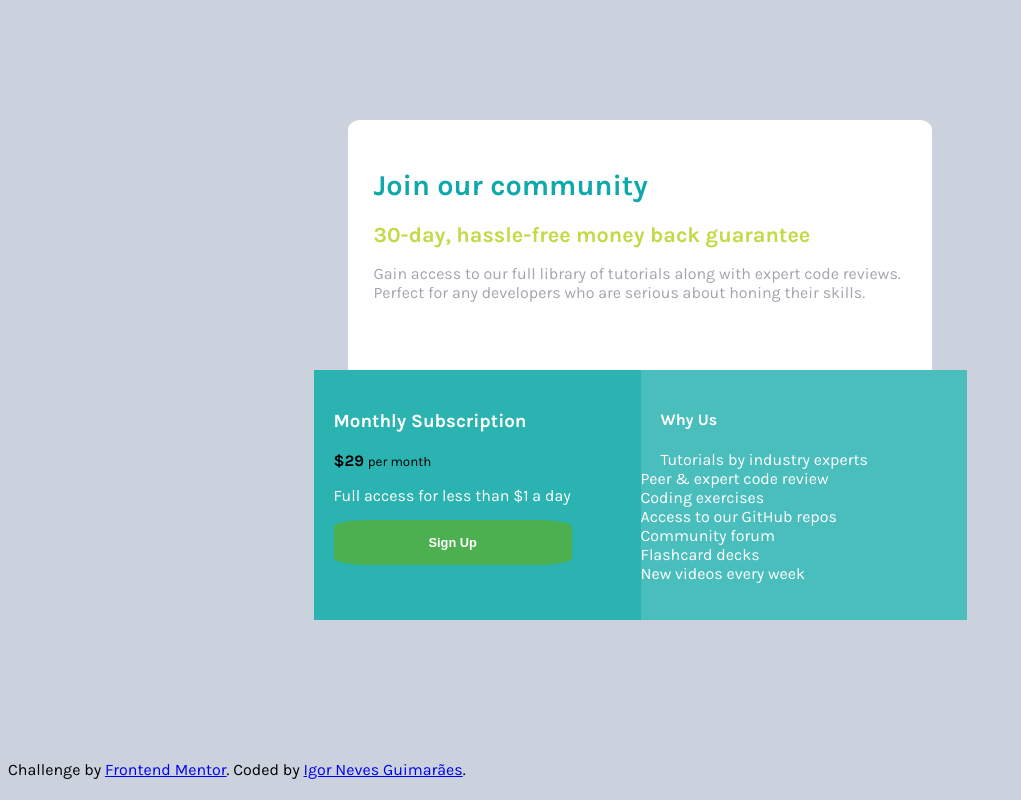
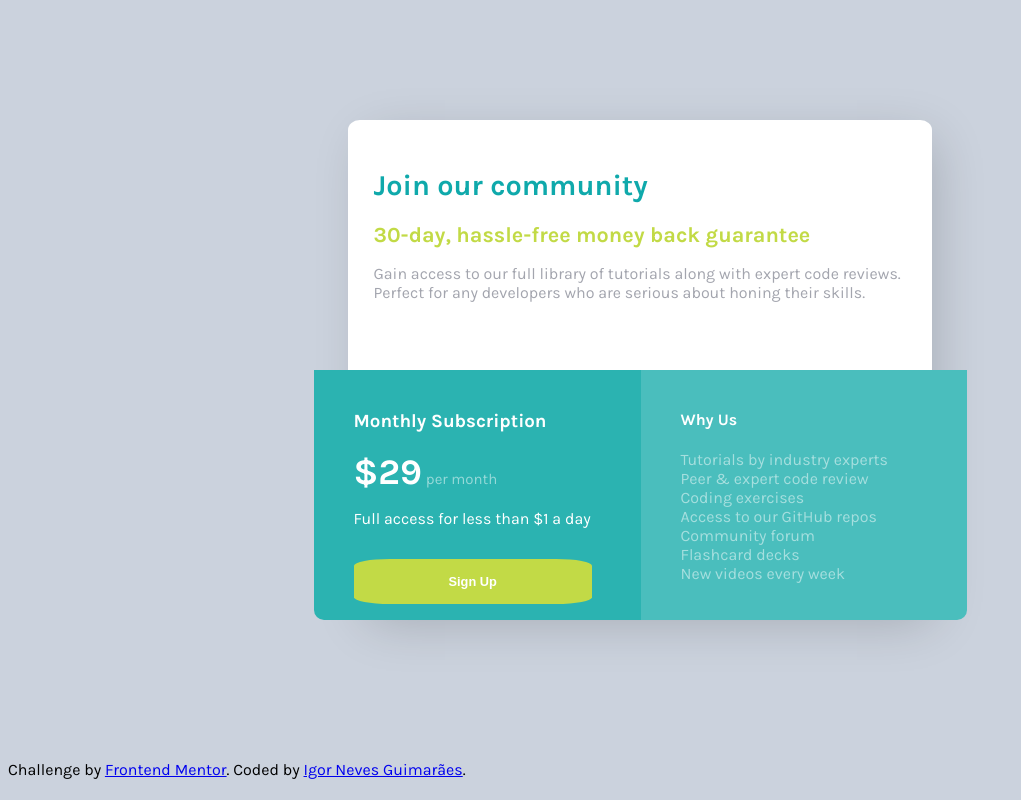
Before and after one commit to igornevesg/second-project, a plain HTML site: page index.html in a window 1280 px wide. Shown: the whole page, without its empty margins (0-1021 px from the left). Drawn offline with Linux system fonts and the light colour scheme.

Commit message:
falta ser responsivo

```diff
--- a/index.html
+++ b/index.html
@@ -20,24 +20,25 @@
   Perfect for any developers who are serious about honing their skills.</p>
 </div>
 <div class="item-2">
-  <h3 class="space">Monthly Subscription</h3>
+  <h3 class="cont1">Monthly Subscription</h3>
 
-  <p class="space"><b>&dollar;29</b> <small>per month</small></p>
+  <p class="price"><big><b>&dollar;29</big></b></p>
+  <span class="small"><small>per month</small></span>
 
-  <span class="space">Full access for less than &dollar;1 a day</span>
+  <p class="cont1">Full access for less than &dollar;1 a day</p>
 
   <button class="button" onclick="alert('Hello World!')"type="button" accesskey="g">Sign Up</button>
 </div>
 <div class="item-3">
-  <h4 class="space">Why Us</h4>
+  <h4 class="cont2">Why Us</h4>
 
-  <span class="space">Tutorials by industry experts<br/>
-  Peer &amp; expert code review<br/>
-  Coding exercises<br/>
-  Access to our GitHub repos<br/>
-  Community forum<br/>
-  Flashcard decks<br/>
-  New videos every week</span>
+  <span class="br">Tutorials by industry experts<br/></span>
+  <span class="br">Peer &amp; expert code review<br/></span>
+  <span class="br">Coding exercises<br/></span>
+  <span class="br">Access to our GitHub repos<br/></span>
+  <span class="br">Community forum<br/></span>
+  <span class="br">Flashcard decks<br/></span>
+  <span class="br">New videos every week<br/></span>
 </div>
 </main>
 
--- a/style.css
+++ b/style.css
@@ -32,22 +32,50 @@ color: hsl(229, 6%, 66%);
 font-size: 1em;
 }
 
-.space {
-margin-left: 20px;
+.cont1 {
+display: column;
+margin-left: 40px;
+text-align: justify;
+color: white;
+}
+
+.cont2 {
+margin-left: 40px;
+text-align: justify;
+}
+
+.price {
+display: inline;
+color: white;
+font-size: 30px;
+font-weight: 700;
+margin-left: 40px;
+}
+
+.small {
+color: white;
+font-size: 18px;
+color: rgba(255, 255, 255, 0.5);
+}
+
+.br {
+margin-left: 40px;
+text-align: jusfity;
+transform: translate (50px, 0px);
+color: rgba(255, 255, 255, 0.5);
 }
 
 .button {
-  background-color: #4CAF50;
+  background-color: rgb(194, 218, 70);
   border: none;
   color: white;
   cursor: pointer;
   padding: 15px 95px;
   text-align: center;
-  text-decoration: none;
   font-size: 0.8em;
   font-weight: 700;
   border-radius: 15%;
-  margin: 15px 0px 0px 20px;
+  margin: 15px 0px 0px 40px;
 }
 
 .container {
@@ -57,6 +85,7 @@ background-color: white;
 background-position: center;
 margin: 120px 340px 140px 340px;
 border-radius: 2%;
+box-shadow: 10px 10px 50px -10px rgba(0, 0, 0, 0.2);
 grid-template-columns: 327px 326px;
 grid-template-rows: 250px 250px;
 grid-template-areas: "header header"
@@ -71,9 +100,11 @@ margin: 30px 0px 0px 60px;
 .item-2 {
 grid-area: content;
 background-color: rgb(43, 179, 177);
+border-radius: 0px 0px 0px 10px;
 }
 
 .item-3 {
 grid-area: content2;
 background-color: rgb(74, 190, 189);
+border-radius: 0px 0px 10px 0px;
 }
```
